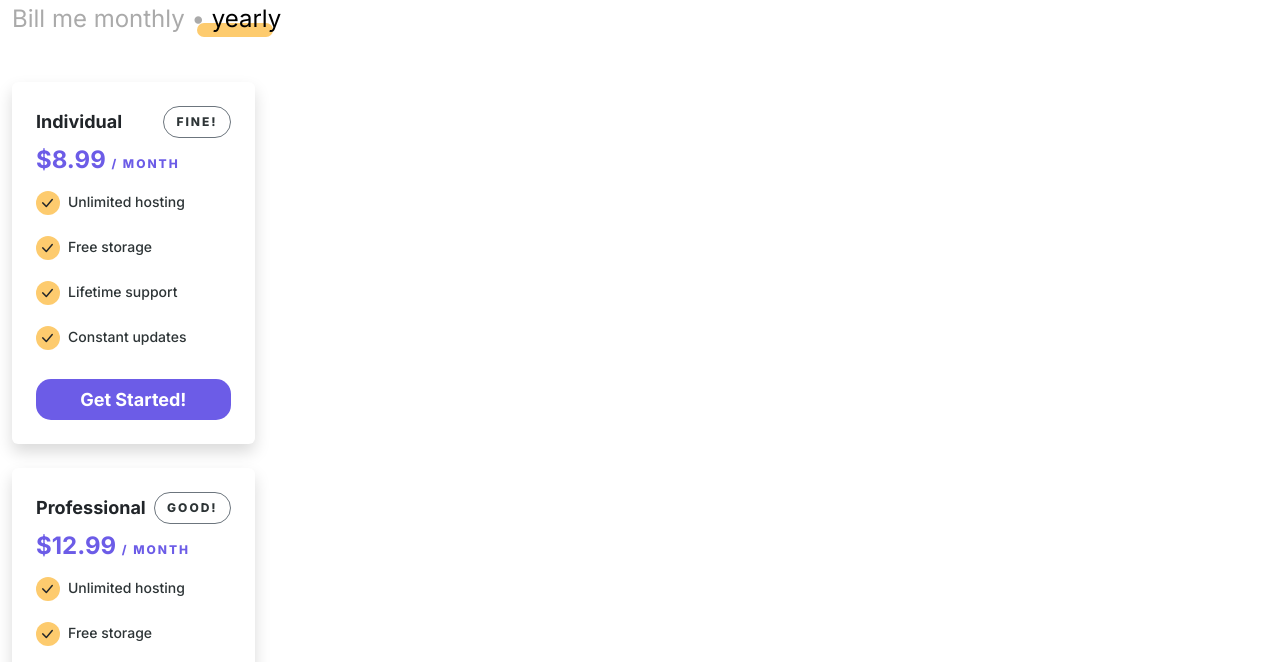
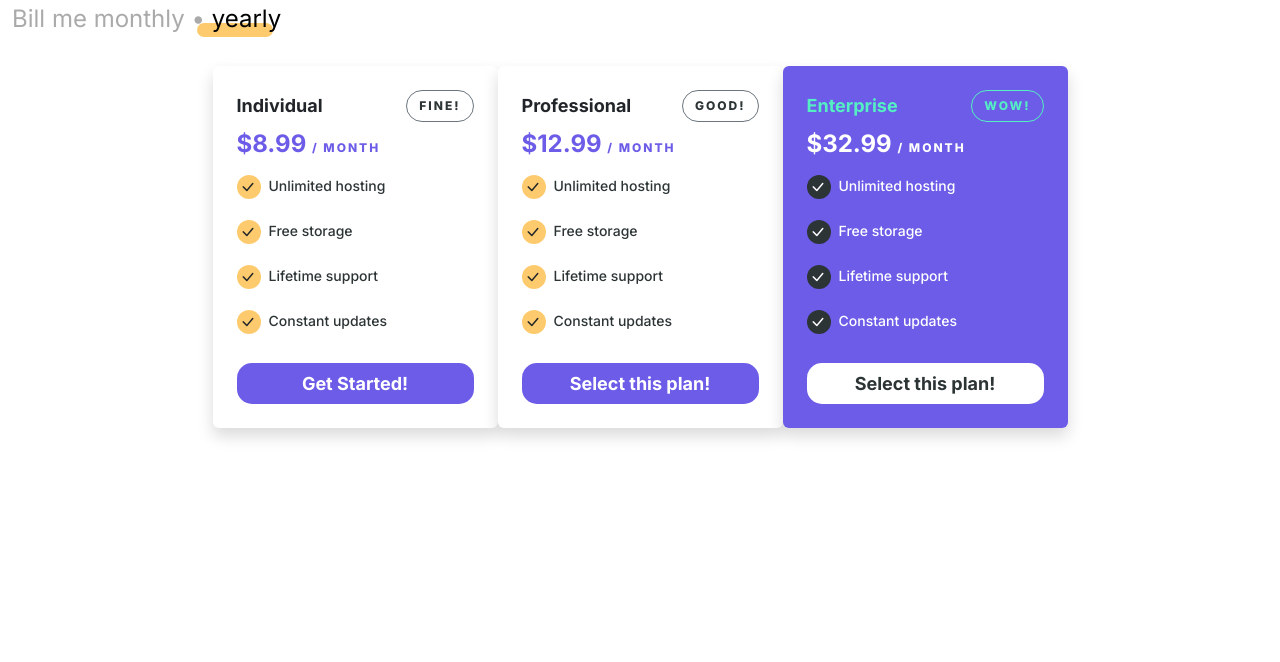
Before and after one commit to rochmarq/RochelleMarquez-A1, a website: page public/index.html in a window 1280 px wide. Shown: the part 138-800 px from the top of the page. Drawn offline with nearby package versions, Linux system fonts and the light colour scheme.

Commit message:
pricing desktop start

```diff
--- a/public/index.html
+++ b/public/index.html
@@ -27,17 +27,21 @@
                 </nav>
 
                 <!-- affordable pricing section -->
-                <main class="col-md-10 py-4">
+                <main class="col-lg-12 py-4">
                     <section class="d-flex align-items-center justify-content-between">
                         <section class="col">
+                            <div>
                                 <h1>Pricing</h1>
                                 <h3>Bill me monthly • <span class="black">yearly</span></h3>
                                 <div class="dash-yellow"></div>
+                            </div>
 
-                            <section class="row d-flex justify-content-between align-items-center mt-5">
-                                <section class="col-sm-6 col-lg-3">
+                            <!-- PRICING CARDS -->
+                            <section class="d-flex justify-content-between align-items-center">
+                                <section class="container">
+                                    <section class="row align-items-center justify-content-center">
                                         <!-- INDIVIDUAL -->
-                                    <section class="card border-0 shadow p-4">
+                                        <section class="col-sm-12 col-lg-3 card border-0 shadow p-4 mt-4">
                                             <div class="d-flex justify-content-between align-items-center mb-2">
                                                 <h4 class="m-0">Individual</h4>
                                                 <button class="btn btn-outline-secondary btn-grey">FINE!</button>
@@ -68,7 +72,7 @@
                                             <button class="btn btn-purple">Get Started!</button>
                                         </section>
                                         <!-- PROFESSIONAL -->
-                                    <section class="card border-0 shadow p-4 mt-4">
+                                        <section class="col-sm-12 col-lg-3 card border-0 shadow p-4 mt-4">
                                             <div class="d-flex justify-content-between align-items-center mb-2">
                                                 <h4 class="m-0">Professional</h4>
                                                 <button class="btn btn-outline-secondary btn-grey">GOOD!</button>
@@ -99,7 +103,7 @@
                                             <button class="btn btn-purple">Select this plan!</button>
                                         </section>
                                         <!-- ENTERPRISE -->
-                                    <section class="card border-0 shadow p-4 mt-4 mb-4 bgc-purple">
+                                        <section class="col-sm-12 col-lg-3 card border-0 shadow p-4 mt-4 bgc-purple">
                                             <div class="d-flex justify-content-between align-items-center mb-2">
                                                 <h4 class="m-0 aqua">Enterprise</h4>
                                                 <button class="btn btn-outline-secondary btn-aqua">WOW!</button>
@@ -133,6 +137,7 @@
                                 </section>
                             </section>
                         </section>
+                    </section>
                 </main>
 
 
```
Lines whose indentation alone changed are shown as unchanged.
